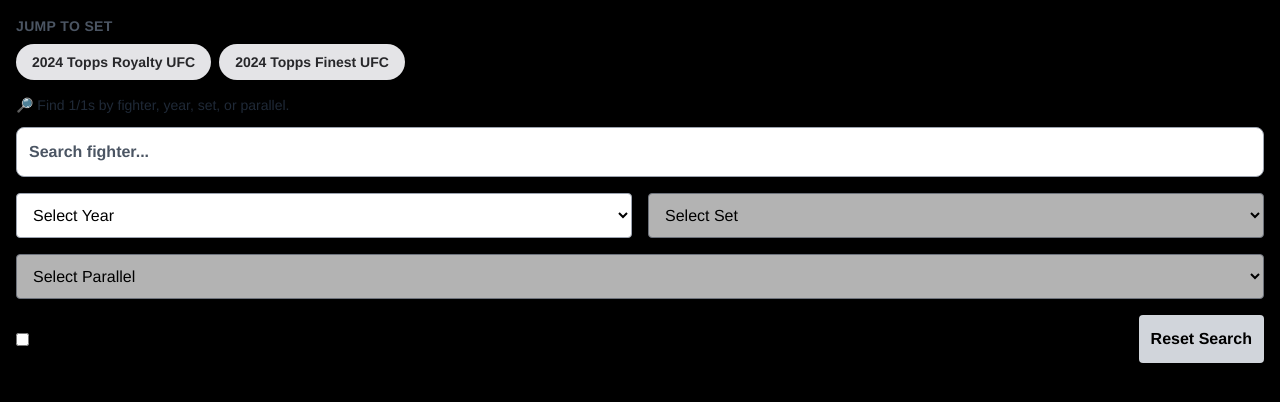
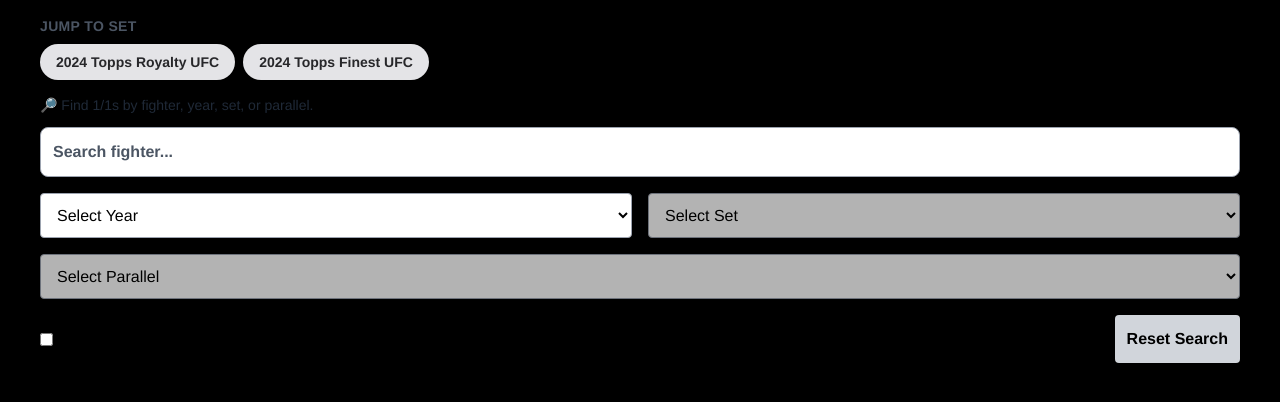
Before and after one commit to oneofonewiki/1tracker, a plain HTML site: page index.html in a window 1280 px wide. Drawn offline with nearby package versions, Linux system fonts and the light colour scheme; no server answers.

Commit message:
Add files via upload

```diff
--- a/styles.css
+++ b/styles.css
@@ -8,8 +8,8 @@ body {
 }
 
 #tracker-wrapper {
-  max-width: 1280px;
-  margin: 0 auto;
+   max-width: 1200px !important;
+  margin: 0 auto !important;
 }
 
 h2 {
```
